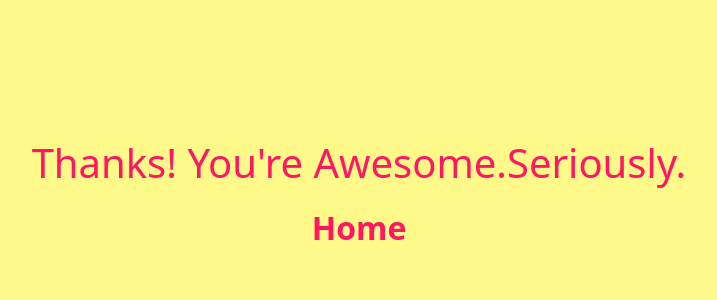
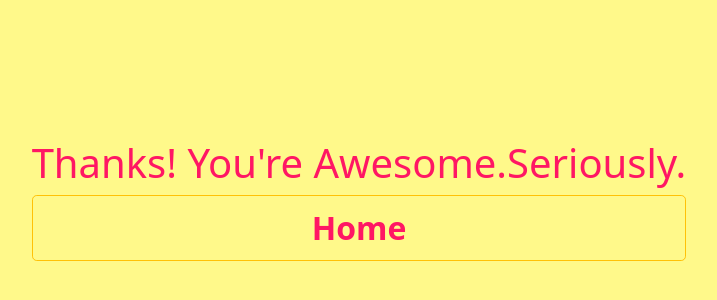
Before and after one commit to abuzafarghaffari/abuzafarghaffari.github.io, a plain HTML site: page thankyou.html in a window 1280 px wide. Shown: the part 200-500 px from the top of the page, without its empty margins (281-998 px from the left). Drawn offline with nearby package versions, Linux system fonts and the light colour scheme.

Commit message:
Update thankyou.html

```diff
--- a/thankyou.html
+++ b/thankyou.html
@@ -13,6 +13,7 @@
         }
         #button{
             display: block;
+
         }
         h1,a{
             color:rgba(255,23,100,1) !important;
@@ -29,7 +30,7 @@
 
         <h1>Thanks! You're Awesome.Seriously.</h1>
 
-        <a href="https://abuzafarghaffari.github.io/index.html" class="btn btn-lg" id="button">Home </a>
+        <a href="https://abuzafarghaffari.github.io/index.html" class="btn btn-lg btn-outline-warning" id="button">Home </a>
     </div>
 
 </body>
```
